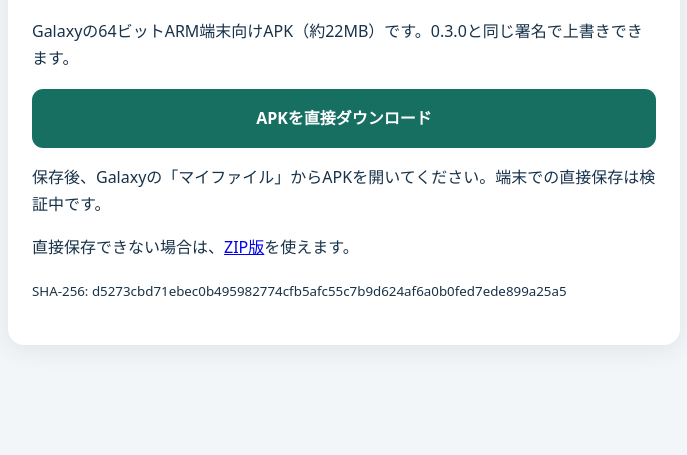
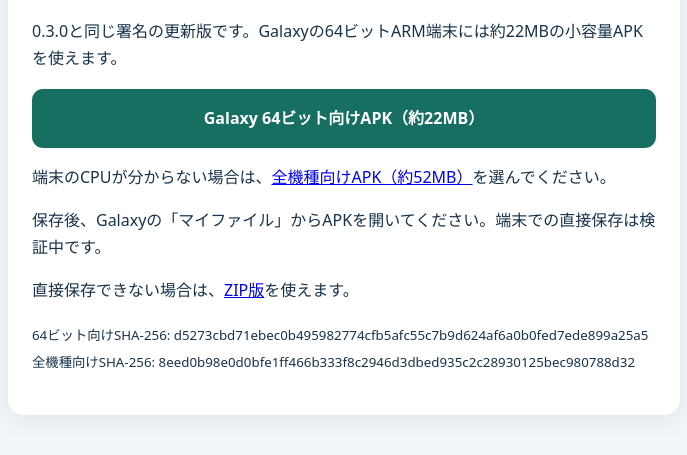
Before and after one commit to hikachu1018/shiori-capture, a plain HTML site: page index.html in a window 1280 px wide. Shown: the part 151-606 px from the top of the page, without its empty margins (296-983 px from the left). Drawn offline with Linux system fonts and the light colour scheme.

Commit message:
Add universal APK to alternate download site

```diff
--- a/index.html
+++ b/index.html
@@ -11,10 +11,11 @@
 </style>
 <main>
  <h1>しおり Capture 0.3.1</h1>
- <p>Galaxyの64ビットARM端末向けAPK（約22MB）です。0.3.0と同じ署名で上書きできます。</p>
- <p><a class="button" href="shiori-capture-0.3.1-galaxy-arm64.apk" download>APKを直接ダウンロード</a></p>
+ <p>0.3.0と同じ署名の更新版です。Galaxyの64ビットARM端末には約22MBの小容量APKを使えます。</p>
+ <p><a class="button" href="shiori-capture-0.3.1-galaxy-arm64.apk" download>Galaxy 64ビット向けAPK（約22MB）</a></p>
+ <p>端末のCPUが分からない場合は、<a href="shiori-capture-0.3.1-universal.apk" download>全機種向けAPK（約52MB）</a>を選んでください。</p>
  <p>保存後、Galaxyの「マイファイル」からAPKを開いてください。端末での直接保存は検証中です。</p>
  <p>直接保存できない場合は、<a href="https://github.com/hikachu1018/shiori-capture/releases/download/v0.3.1/shiori-capture-0.3.1-zip-download.zip">ZIP版</a>を使えます。</p>
- <p><small>SHA-256: d5273cbd71ebec0b495982774cfb5afc55c7b9d624af6a0b0fed7ede899a25a5</small></p>
+ <p><small>64ビット向けSHA-256: d5273cbd71ebec0b495982774cfb5afc55c7b9d624af6a0b0fed7ede899a25a5<br>全機種向けSHA-256: 8eed0b98e0d0bfe1ff466b333f8c2946d3dbed935c2c28930125bec980788d32</small></p>
 </main>
 </html>
```
Also changed, not shown: 1 other file.
